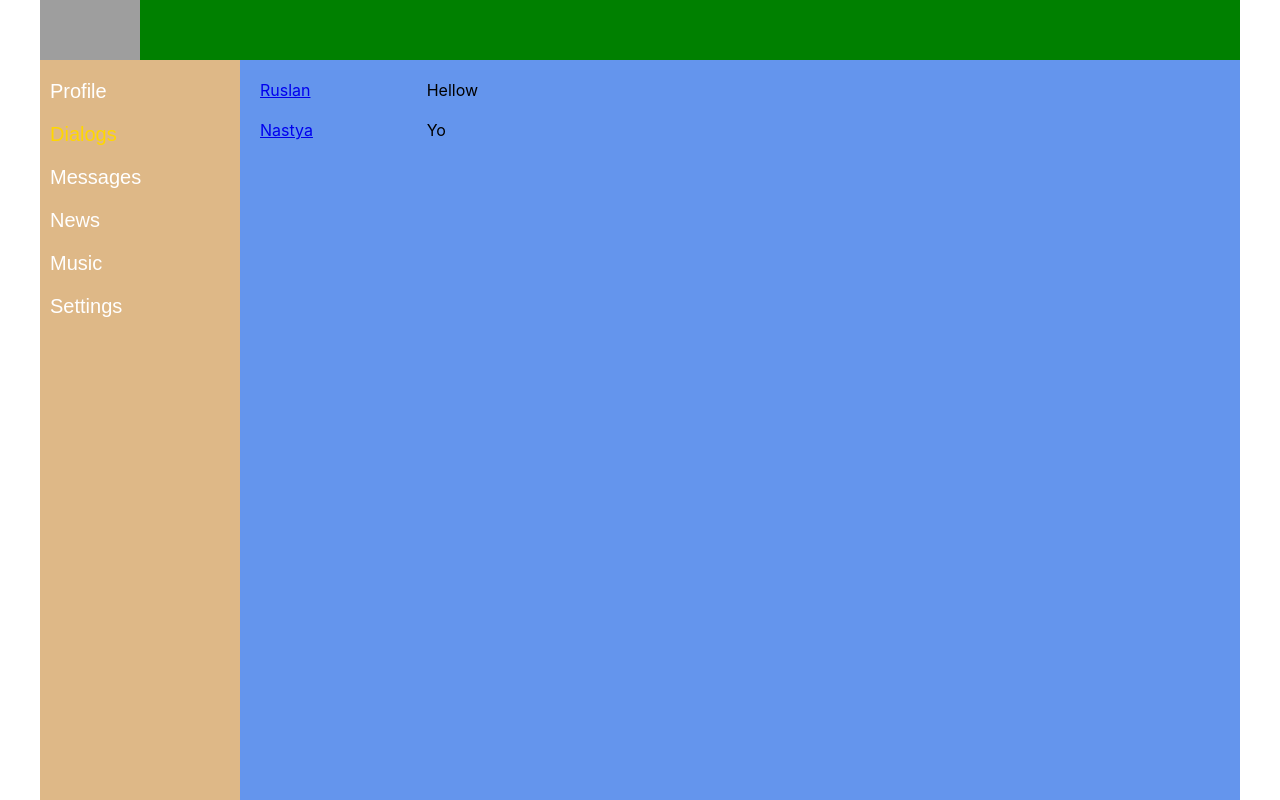
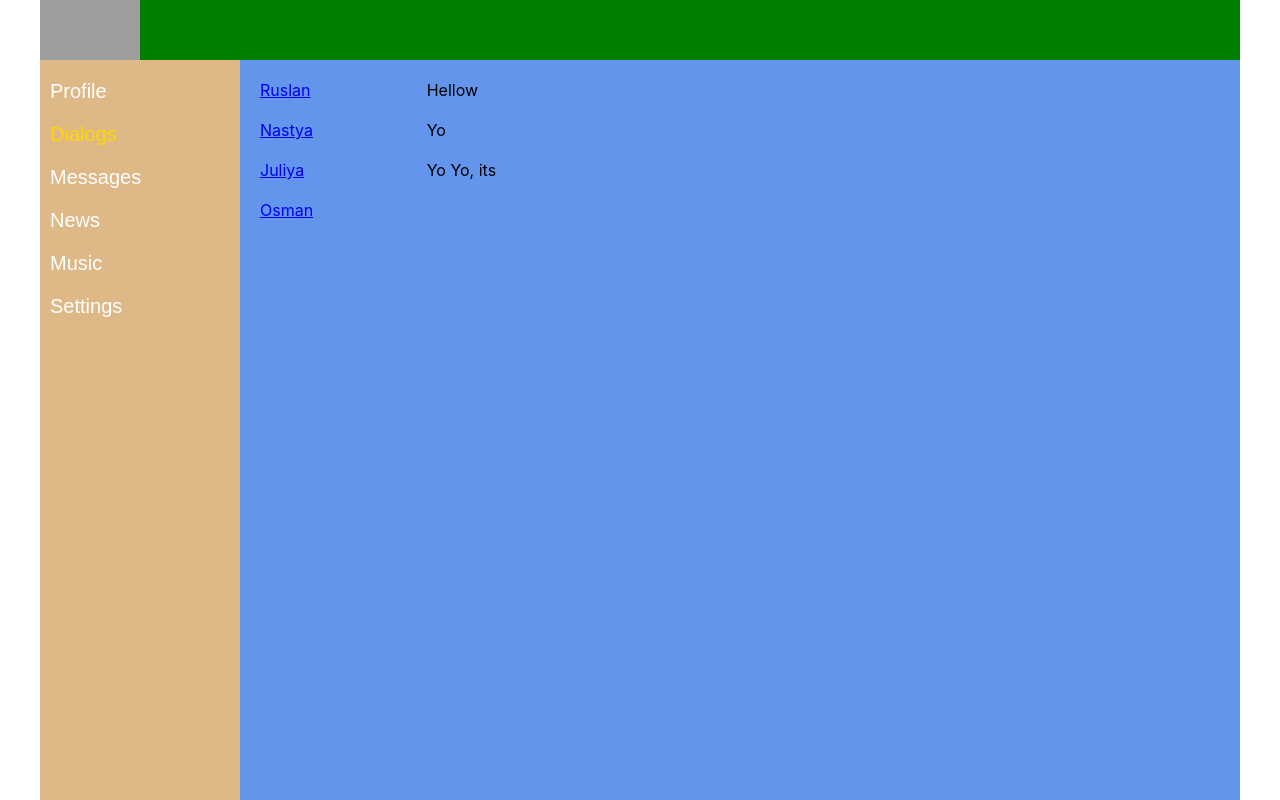
Before and after one commit to ruslan94t/Kabzda, a React (Create React App) app: page /dialogs in a window 1280 px wide. Built offline with nearby package versions, Linux system fonts and the light colour scheme; grey boxes are pictures that could not be loaded.

Commit message:
25 map Сапоги матоцыкл

```diff
--- a/src/components/Dialogs/Dialogs.jsx
+++ b/src/components/Dialogs/Dialogs.jsx
@@ -37,23 +37,32 @@ let dialogsData = [
 let messagesData = [
   {id:1, name:'Hellow '},
   {id:2, name:'Yo'},
-  {id:3, name:'Yo Yo'}
+  {id:3, name:'Yo Yo, its'}
 ]
 
+let dialogsElements = [
+ dialogsData.map((dialog)=>(
+  <DialogItem  name={dialog.name} id={dialog.id}/>
 
+ ))
+]
 
+let messageElements = [
+  messagesData.map((item)=>(
+    <Message message={item.name} />
+
+  ))
+ ]
 
 
   return (
     <div className={s.dialogs}>
       <div className={s.dialogsItems}>
-      <DialogItem  name={dialogsData[0].name} id={dialogsData[0].id}/>
-      <DialogItem  name={dialogsData[1].name} id={dialogsData[1].id}/>
+        {dialogsElements}
 
       </div>
       <div className={s.messages}>
-        <Message message={messagesData[0].name} />
-        <Message message={messagesData[1].name} />
+       {messageElements}
 
 
       </div>
--- a/src/components/Profile/MyPosts/MyPosts.jsx
+++ b/src/components/Profile/MyPosts/MyPosts.jsx
@@ -16,6 +16,13 @@ export default function MyPosts() {
     {post:'Say my Name'},
     {post:'You Haisenberg'}
   ]
+
+
+  let postsElements = [
+postsData.map((post)=>(
+  <Post message={post.post} />
+))
+  ]
   return (
 
     <div className={s.postsBlock}>
@@ -26,9 +33,8 @@ export default function MyPosts() {
        <div><button>Remove</button></div>
       </div>
       <div className={s.posts}>
-       <Post message={postsData[0].post} />
-       <Post message={postsData[1].post} />
-       <Post message={postsData[2].post}/>
+
+      {postsElements}
       </div>
     </div>
 
```
